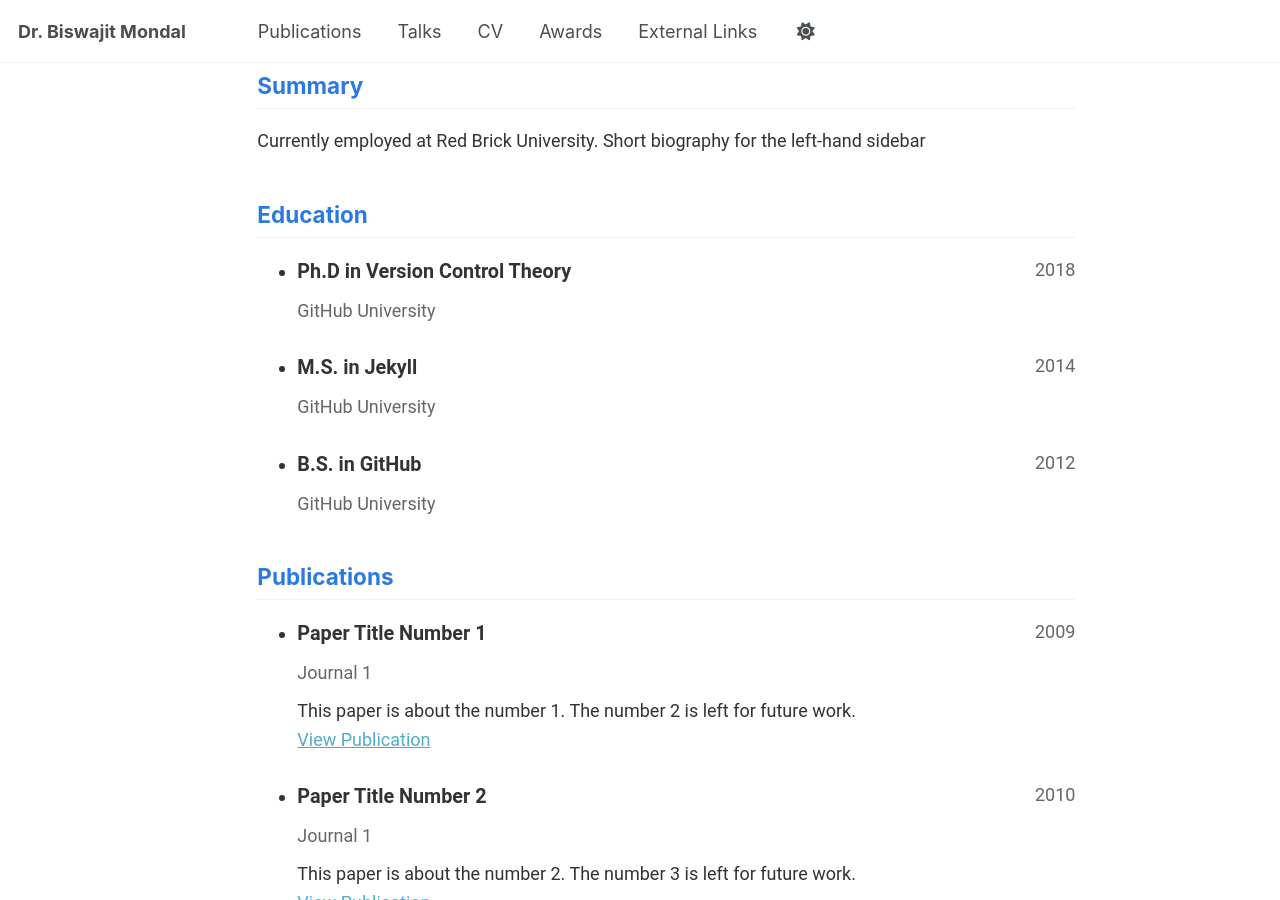
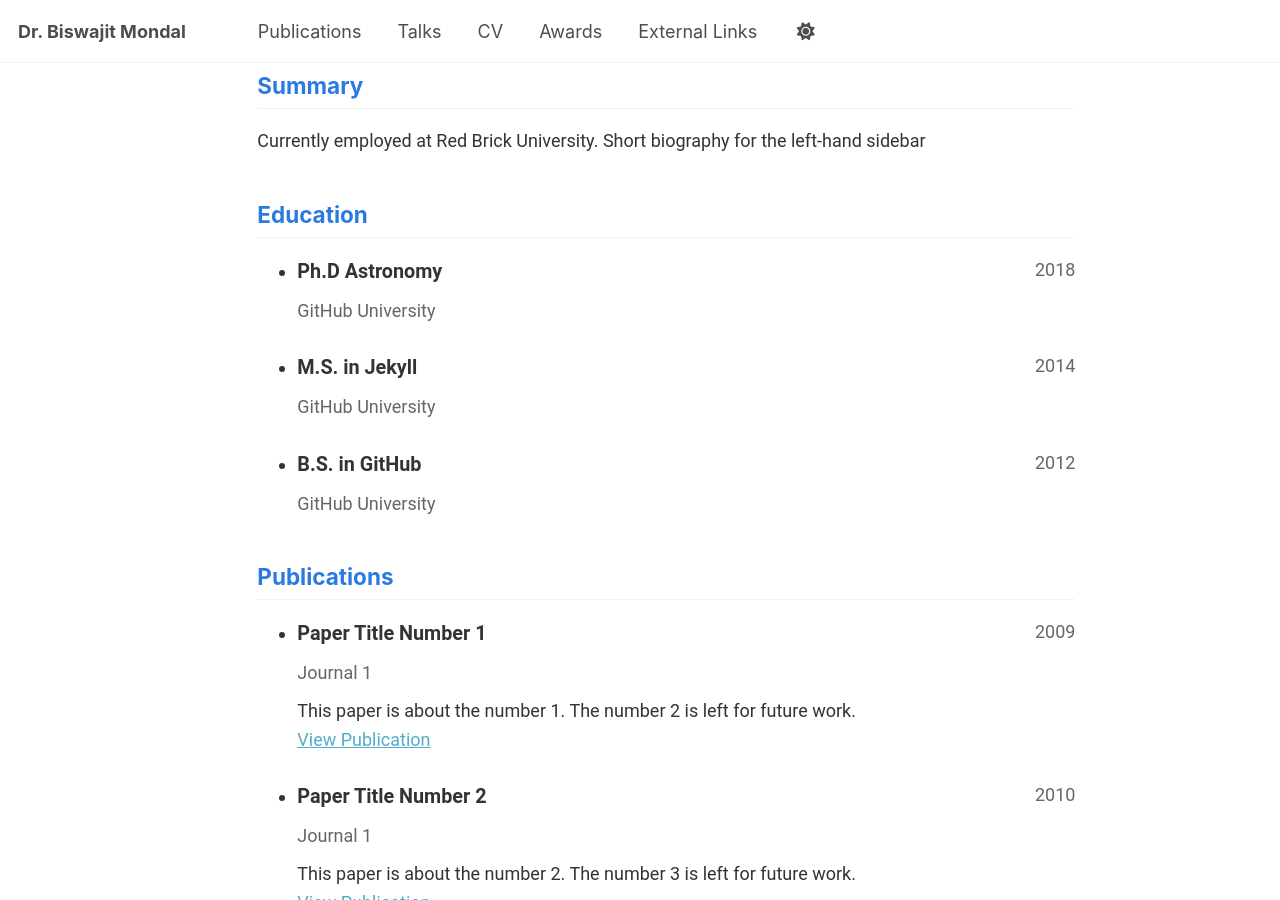
Before and after one commit to biswajitmb/biswajitmb.github.io, a Jekyll site: the page built from _pages/cv-json.md, in a window 1280 px wide and 900 px high, scrolled down 319 px. Built offline with Jekyll 4.4.1, drawn with Linux system fonts in a browser that asks for light colours; a script that is not in the unit is left out.

Commit message:
Update cv.json

```diff
--- a/_data/cv.json
+++ b/_data/cv.json
@@ -34,7 +34,7 @@
   "education": [
     {
       "institution": "GitHub University",
-      "area": "Ph.D in Version Control Theory",
+      "area": "Ph.D Astronomy",
       "studyType": "",
       "startDate": "",
       "endDate": "2018",
```
